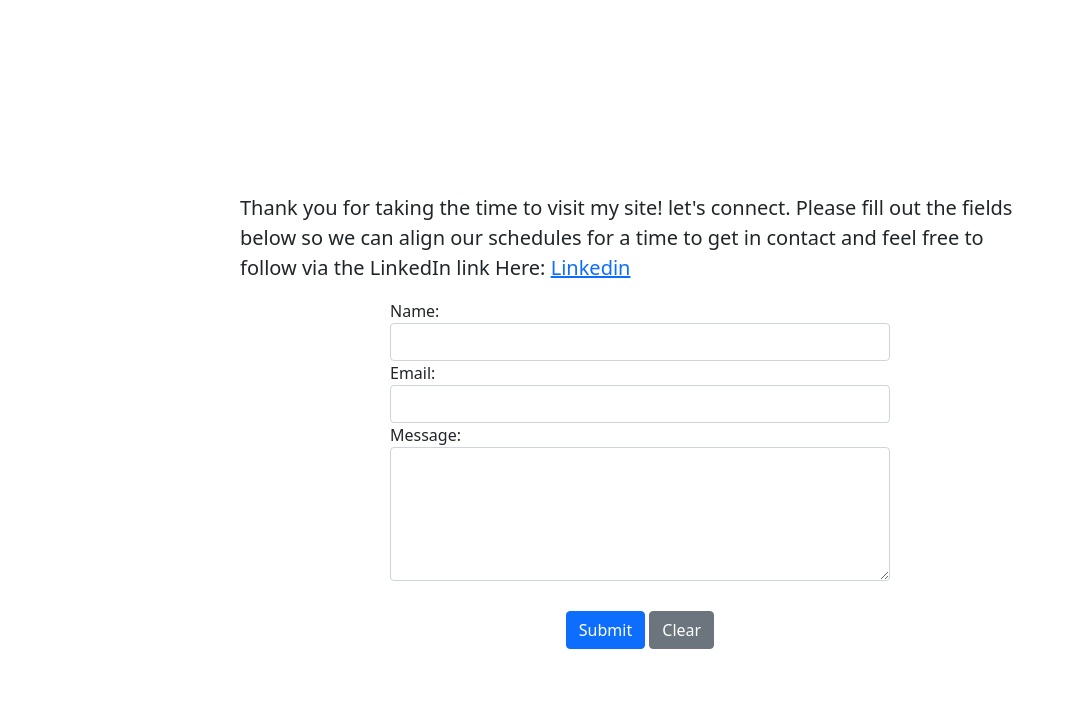
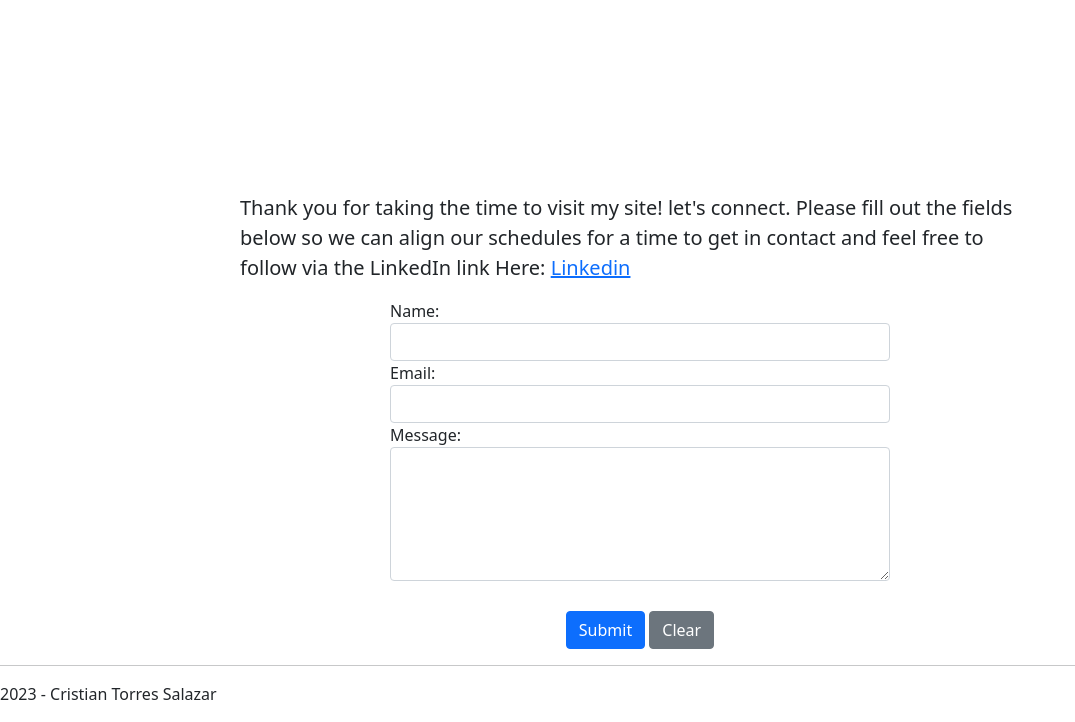
Before and after one commit to CristianTS599/Porfolio, a plain HTML site: page views/contact.html in a window 1280 px wide. Shown: the part 393-1115 px from the top of the page, without its empty margins (0-1075 px from the left). Before the commit the page ends 1042 px from the top, so only its background shows below. Drawn offline with nearby package versions, Linux system fonts and the light colour scheme.

Commit message:
adds footer to contact page

```diff
--- a/views/contact.html
+++ b/views/contact.html
@@ -54,5 +54,9 @@
         </div>
       </form>
     </div>
+    <footer>
+      <hr />
+      <p>2023 - Cristian Torres Salazar</p>
+    </footer>
   </body>
 </html>
```
